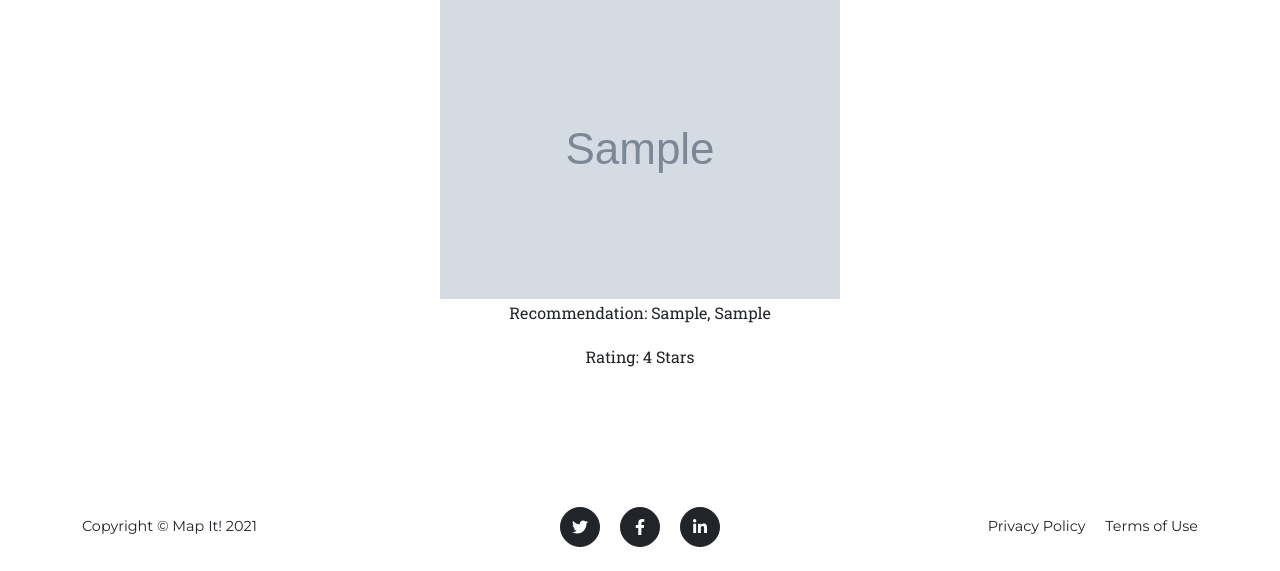
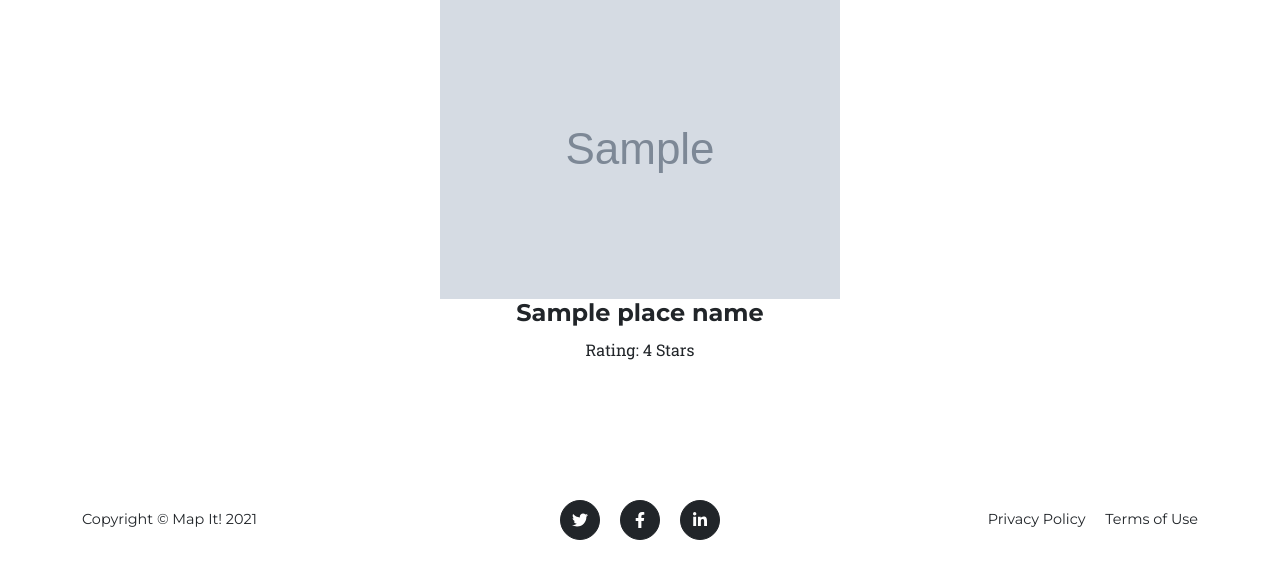
Before and after one commit to wylandcrews/SWE-Final-Project, a Flask app: template templates/index.html in a window 1280 px wide. Shown: the part 1303-1874 px from the top of the page. After the commit the page ends 1843 px from the top, so only its background shows below. Run offline with Flask 2, Linux system fonts and the light colour scheme; the template is opened without the code that fills it: most values are stand-ins (such as "Sample title", 1, 10 or a date in 2020); grey boxes marked "Sample" are stand-in pictures.

Commit message:
Display Place Name instead
Display the name of the place instead of the lat/long. The lat/long will still be kept and used if the user wants to save the location.

```diff
--- a/app.py
+++ b/app.py
@@ -37,6 +37,7 @@ def index():
     lat_recommendation = session.get("lat_recommendation", None)
     lng_recommendation = session.get("lng_recommendation", None)
     rating = session.get("rating", None)
+    place_name = session.get("place_name", None)
 
     if (
         currentWeather != None
@@ -44,6 +45,7 @@ def index():
         and lat_recommendation != None
         and lng_recommendation != None
         and rating != None
+        and place_name != None
     ):
         return render_template(
             "index.html",
@@ -52,6 +54,7 @@ def index():
             lat_recommendation=lat_recommendation,
             lng_recommendation=lng_recommendation,
             rating=rating,
+            place_name=place_name,
         )
 
     return render_template("index.html")
@@ -76,6 +79,7 @@ def geocoder():
         session["lat_recommendation"] = payload.get("lat_recommendation")
         session["lng_recommendation"] = payload.get("lng_recommendation")
         session["rating"] = payload.get("rating")
+        session["place_name"] = payload.get("place_name")
         return redirect(url_for("index"))
     except:
         return render_template("error.html")
@@ -99,6 +103,7 @@ def locater():
         session["lat_recommendation"] = payload.get("lat_recommendation")
         session["lng_recommendation"] = payload.get("lng_recommendation")
         session["rating"] = payload.get("rating")
+        session["place_name"] = payload.get("place_name")
         return redirect(url_for("index"))
     except:
         return render_template("error.html")
--- a/recommendation.py
+++ b/recommendation.py
@@ -16,4 +16,5 @@ def get_recommendation(lat, lng, place_type, radius):
     payload["lat_recommendation"] = recommendation["geometry"]["location"]["lat"]
     payload["lng_recommendation"] = recommendation["geometry"]["location"]["lng"]
     payload["rating"] = recommendation["rating"]
+    payload["place_name"] = recommendation["name"]
     return payload
--- a/templates/index.html
+++ b/templates/index.html
@@ -72,7 +72,7 @@
                     {% if currentWeather and weatherImage %}
                     <p>The current weather in your area is: {{currentWeather}}</p>
                     <img src="{{weatherImage}}" alt="Weather name">
-                    <p>Recommendation: {{lat_recommendation}}, {{lng_recommendation}}</p>
+                    <h4>{{place_name}}</h4>
                     <p>Rating: {{rating}} Stars</p>
                     {% endif %}
                 </div>
```
